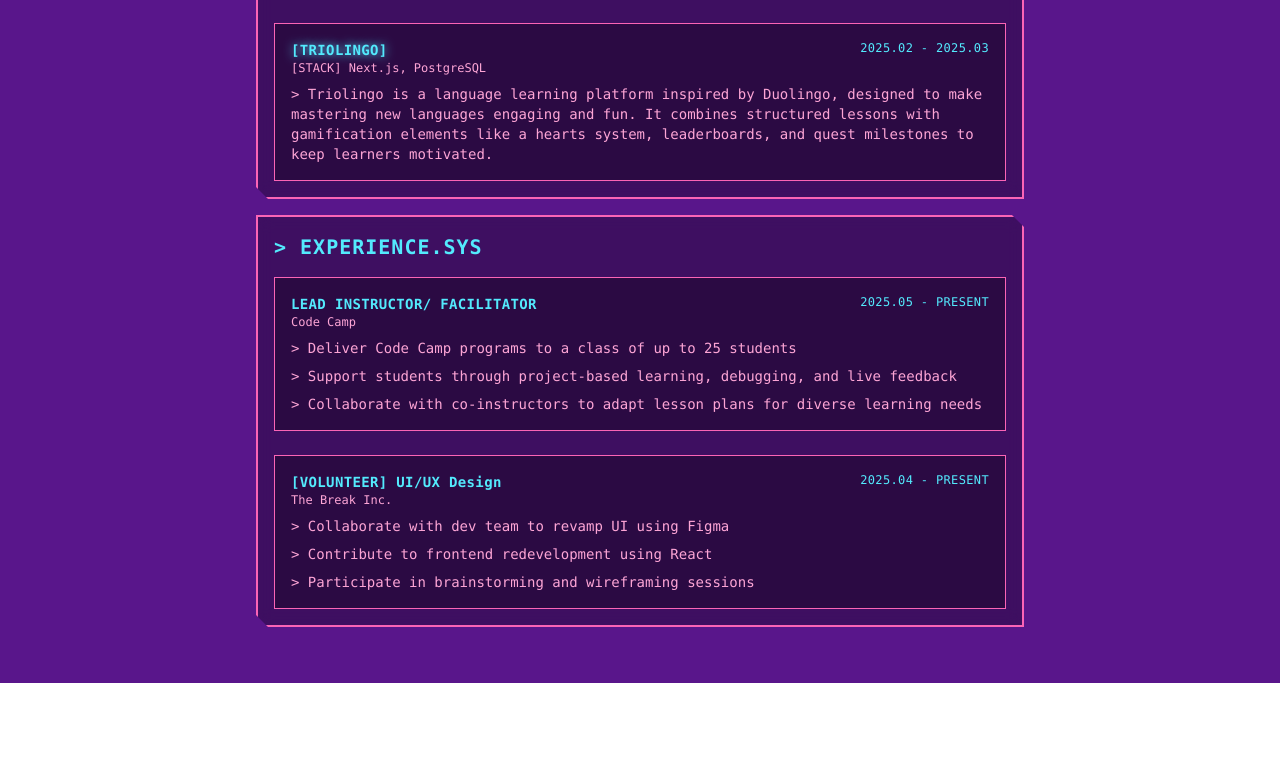
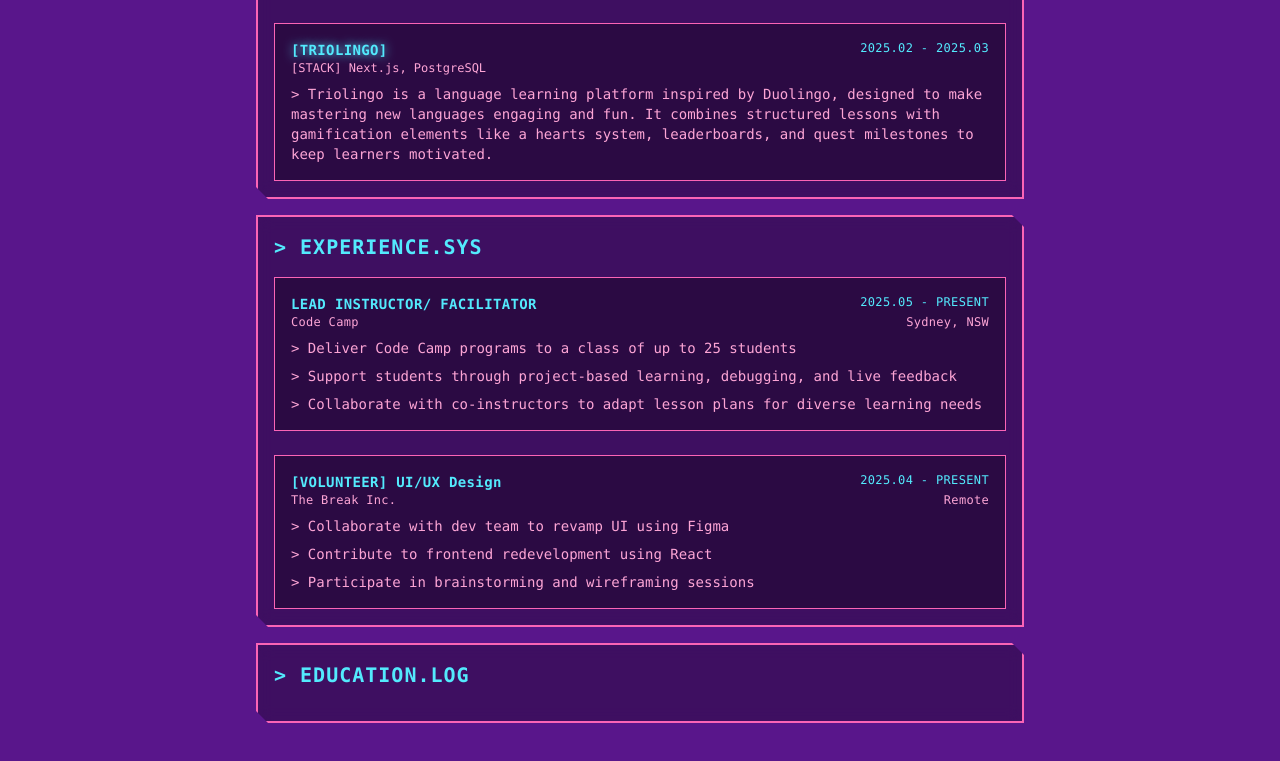
Before and after one commit to winnwy/Resumeeee, a React (Vite) app: page / in a window 1280 px wide. Shown: the part 1039-1800 px from the top of the page. Before the commit the page ends 1722 px from the top, so only its background shows below. Built offline with nearby package versions, Linux system fonts and the light colour scheme.

Commit message:
Add loaction to experience section

```diff
--- a/src/App.tsx
+++ b/src/App.tsx
@@ -89,7 +89,8 @@ const expBreak = {
     "Collaborate with dev team to revamp UI using Figma",
     "Contribute to frontend redevelopment using React",
     "Participate in brainstorming and wireframing sessions"
-    ]
+    ],
+  location: "Remote",
 }
 
 const expCodeCamp = {
@@ -101,7 +102,8 @@ const expCodeCamp = {
     "Deliver Code Camp programs to a class of up to 25 students",
     "Support students through project-based learning, debugging, and live feedback",
     "Collaborate with co-instructors to adapt lesson plans for diverse learning needs",
-  ]
+  ],
+  location: "Sydney, NSW"
 }
 
 const HomePage = () => {
@@ -206,6 +208,21 @@ const HomePage = () => {
             <ExperienceBox theme={themes.vaporwave} experience={expBreak} />
           </div>
         </PixelBox>
+
+        {/* Education */}
+                <PixelBox
+          className={`w-full ${themes.vaporwave.border} ${themes.vaporwave.shadow}`}
+        >
+          <h2
+            className={`${themes.vaporwave.accent} text-xl font-bold font-mono pb-4 tracking-wider`}
+          >
+            &gt; EDUCATION.LOG
+          </h2>
+
+        </PixelBox>
+
+        {/* Footer */}
+
       </main>
     </div>
   );
--- a/src/components/ExperienceBox.tsx
+++ b/src/components/ExperienceBox.tsx
@@ -4,6 +4,7 @@ type Experience = {
   timeEnd: string;
   company: string;
   items: string[];
+  location: string,
 };
 
 type Theme = {
@@ -19,7 +20,7 @@ interface ExperienceBoxProps {
 }
 
 const ProjectBox = ({ experience, theme }: ExperienceBoxProps) => {
-  const { title, timeStart, timeEnd, company, items } = experience;
+  const { title, timeStart, timeEnd, company, items, location } = experience;
 
   return (
     <div className={`p-4 ${theme.border} border bg-black/30`}>
@@ -29,8 +30,10 @@ const ProjectBox = ({ experience, theme }: ExperienceBoxProps) => {
           {timeStart} - {timeEnd}
         </div>
       </div>
-      <div className={`${theme.text} text-xs`}>{company}</div>
-
+      <div className={`flex justify-between tracking-wide text-xs ${theme.text} `}>
+      <span>{company}</span>
+      <span>{location}</span>
+    </div>
       {items.map((item, idx) => (
         <div key={idx} className={`${theme.text} text-sm pt-2`}>
           &gt; {item}
```
